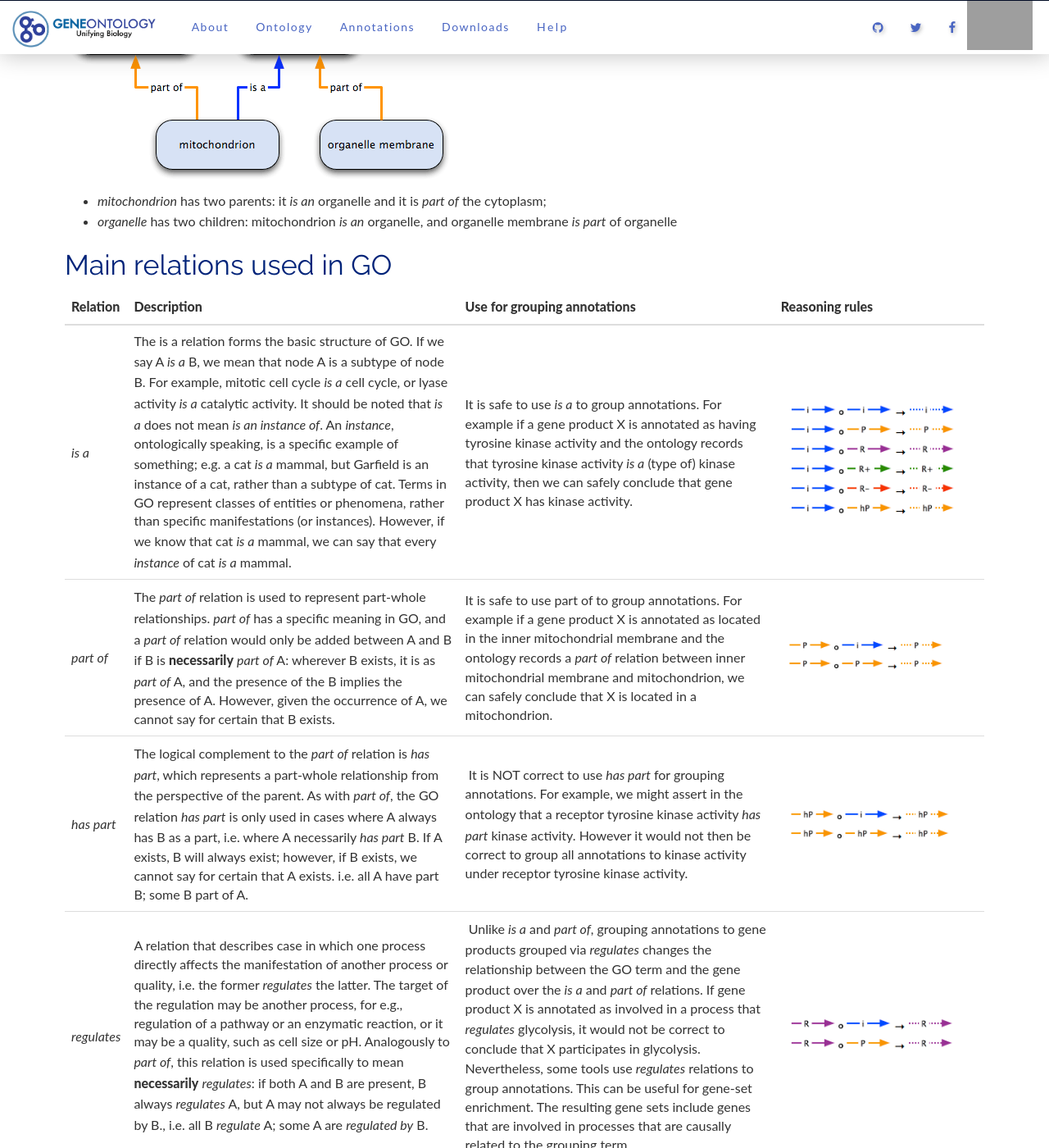
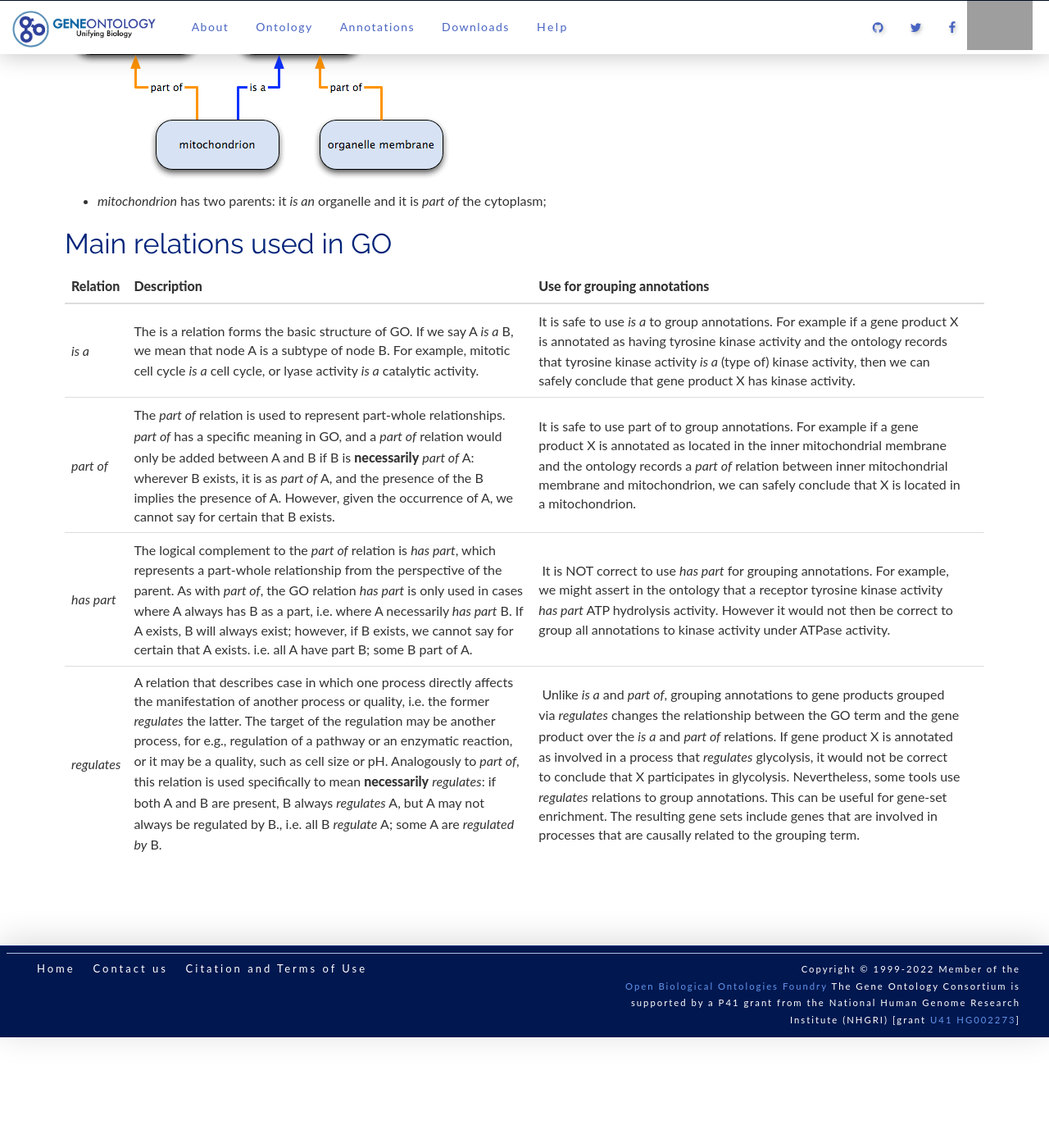
Before and after one commit to geneontology/geneontology.github.io, a Jekyll site: the page built from _docs/ontology-relations.md, in a window 1280 px wide and 1400 px high, scrolled down 1635 px. Shown: the whole window at 82% size. Built offline with Jekyll 4.4.1, drawn with Linux system fonts in a browser that asks for light colours; nearby versions of some CDN libraries; after the commit the page ends 2900 px from its top, so only the background shows below that; some of the changed lines change nothing that is shown; grey boxes are pictures that could not be loaded.

Commit message:
Simplified text

```diff
--- a/_docs/ontology-relations.md
+++ b/_docs/ontology-relations.md
@@ -54,14 +54,13 @@
 ![part-of](/assets/diag-dag-example.gif)
 
 + *mitochondrion* has two parents: it *is an* organelle and it is *part of* the cytoplasm;
-+ *organelle* has two children: mitochondrion *is an* organelle, and organelle membrane *is part* of organelle
 
 
 ## Main relations used in GO
 
-| **Relation** | **Description** | **Use for grouping annotations** | **Reasoning rules** |
+| **Relation** | **Description** | **Use for grouping annotations**  |
 |------------------|-------------|-------------|-------------|
-| *is a*  | The is a relation forms the basic structure of GO. If we say A *is a* B, we mean that node A is a subtype of node B. For example, mitotic cell cycle *is a* cell cycle, or lyase activity *is a* catalytic activity. It should be noted that *is a* does not mean *is an instance of*. An *instance*, ontologically speaking, is a specific example of something; e.g. a cat *is a* mammal, but Garfield is an instance of a cat, rather than a subtype of cat. Terms in GO represent classes of entities or phenomena, rather than specific manifestations (or instances). However, if we know that cat *is a* mammal, we can say that every *instance* of cat *is a* mammal. | It is safe to use *is a* to group annotations. For example if a gene product X is annotated as having tyrosine kinase activity and the ontology records that tyrosine kinase activity *is a* (type of) kinase activity, then we can safely conclude that gene product X has kinase activity.|  ![is-a](/assets/graffle-isa-inf.png){:width="2500"} |
-| *part of* | The *part of* relation is used to represent part-whole relationships. *part of* has a specific meaning in GO, and a *part of* relation would only be added between A and B if B is **necessarily** *part of* A: wherever B exists, it is as *part of* A, and the presence of the B implies the presence of A. However, given the occurrence of A, we cannot say for certain that B exists. | It is safe to use part of to group annotations. For example if a gene product X is annotated as located in the inner mitochondrial membrane and the ontology records a *part of* relation between inner mitochondrial membrane and mitochondrion, we can safely conclude that X is located in a mitochondrion.| ![part-of](/assets/graffle-partof-inf.png){:width="2500"} |
-| *has part*  | The logical complement to the *part of* relation is *has part*, which represents a part-whole relationship from the perspective of the parent. As with *part of*, the GO relation *has part* is only used in cases where A always has B as a part, i.e. where A necessarily *has part* B. If A exists, B will always exist; however, if B exists, we cannot say for certain that A exists. i.e. all A have part B; some B part of A. | It is NOT correct to use *has part* for grouping annotations. For example, we might assert in the ontology that a receptor tyrosine kinase activity *has part* kinase activity. However it would not then be correct to group all annotations to kinase activity under receptor tyrosine kinase activity.  | ![has-part](/assets/graffle-haspart-inf.png){:width="2500"} |
-| *regulates* | A relation that describes case in which one process directly affects the manifestation of another process or quality, i.e. the former *regulates* the latter. The target of the regulation may be another process, for e.g., regulation of a pathway or an enzymatic reaction, or it may be a quality, such as cell size or pH. Analogously to *part of*, this relation is used specifically to mean **necessarily** *regulates*: if both A and B are present, B always *regulates* A, but A may not always be regulated by B., i.e. all B *regulate* A; some A are *regulated by* B.  | Unlike *is a* and *part of*, grouping annotations to gene products grouped via *regulates* changes the relationship between the GO term and the gene product over the *is a* and *part of* relations. If gene product X is annotated as involved in a process that *regulates* glycolysis, it would not be correct to conclude that X participates in glycolysis. Nevertheless, some tools use *regulates* relations to group annotations. This can be useful for gene-set enrichment. The resulting gene sets include genes that are involved in processes that are causally related to the grouping term. | ![regulation](/assets/graffle-regn-inf.png){:width="2500"} |
+| *is a*  | The is a relation forms the basic structure of GO. If we say A *is a* B, we mean that node A is a subtype of node B. For example, mitotic cell cycle *is a* cell cycle, or lyase activity *is a* catalytic activity. | It is safe to use *is a* to group annotations. For example if a gene product X is annotated as having tyrosine kinase activity and the ontology records that tyrosine kinase activity *is a* (type of) kinase activity, then we can safely conclude that gene product X has kinase activity.|
+| *part of* | The *part of* relation is used to represent part-whole relationships. *part of* has a specific meaning in GO, and a *part of* relation would only be added between A and B if B is **necessarily** *part of* A: wherever B exists, it is as *part of* A, and the presence of the B implies the presence of A. However, given the occurrence of A, we cannot say for certain that B exists. | It is safe to use part of to group annotations. For example if a gene product X is annotated as located in the inner mitochondrial membrane and the ontology records a *part of* relation between inner mitochondrial membrane and mitochondrion, we can safely conclude that X is located in a mitochondrion.|
+| *has part*  | The logical complement to the *part of* relation is *has part*, which represents a part-whole relationship from the perspective of the parent. As with *part of*, the GO relation *has part* is only used in cases where A always has B as a part, i.e. where A necessarily *has part* B. If A exists, B will always exist; however, if B exists, we cannot say for certain that A exists. i.e. all A have part B; some B part of A. | It is NOT correct to use *has part* for grouping annotations. For example, we might assert in the ontology that a receptor tyrosine kinase activity *has part* ATP hydrolysis activity. However it would not then be correct to group all annotations to kinase activity under ATPase activity.  |
+| *regulates* | A relation that describes case in which one process directly affects the manifestation of another process or quality, i.e. the former *regulates* the latter. The target of the regulation may be another process, for e.g., regulation of a pathway or an enzymatic reaction, or it may be a quality, such as cell size or pH. Analogously to *part of*, this relation is used specifically to mean **necessarily** *regulates*: if both A and B are present, B always *regulates* A, but A may not always be regulated by B., i.e. all B *regulate* A; some A are *regulated by* B.  | Unlike *is a* and *part of*, grouping annotations to gene products grouped via *regulates* changes the relationship between the GO term and the gene product over the *is a* and *part of* relations. If gene product X is annotated as involved in a process that *regulates* glycolysis, it would not be correct to conclude that X participates in glycolysis. Nevertheless, some tools use *regulates* relations to group annotations. This can be useful for gene-set enrichment. The resulting gene sets include genes that are involved in processes that are causally related to the grouping term. |
```
